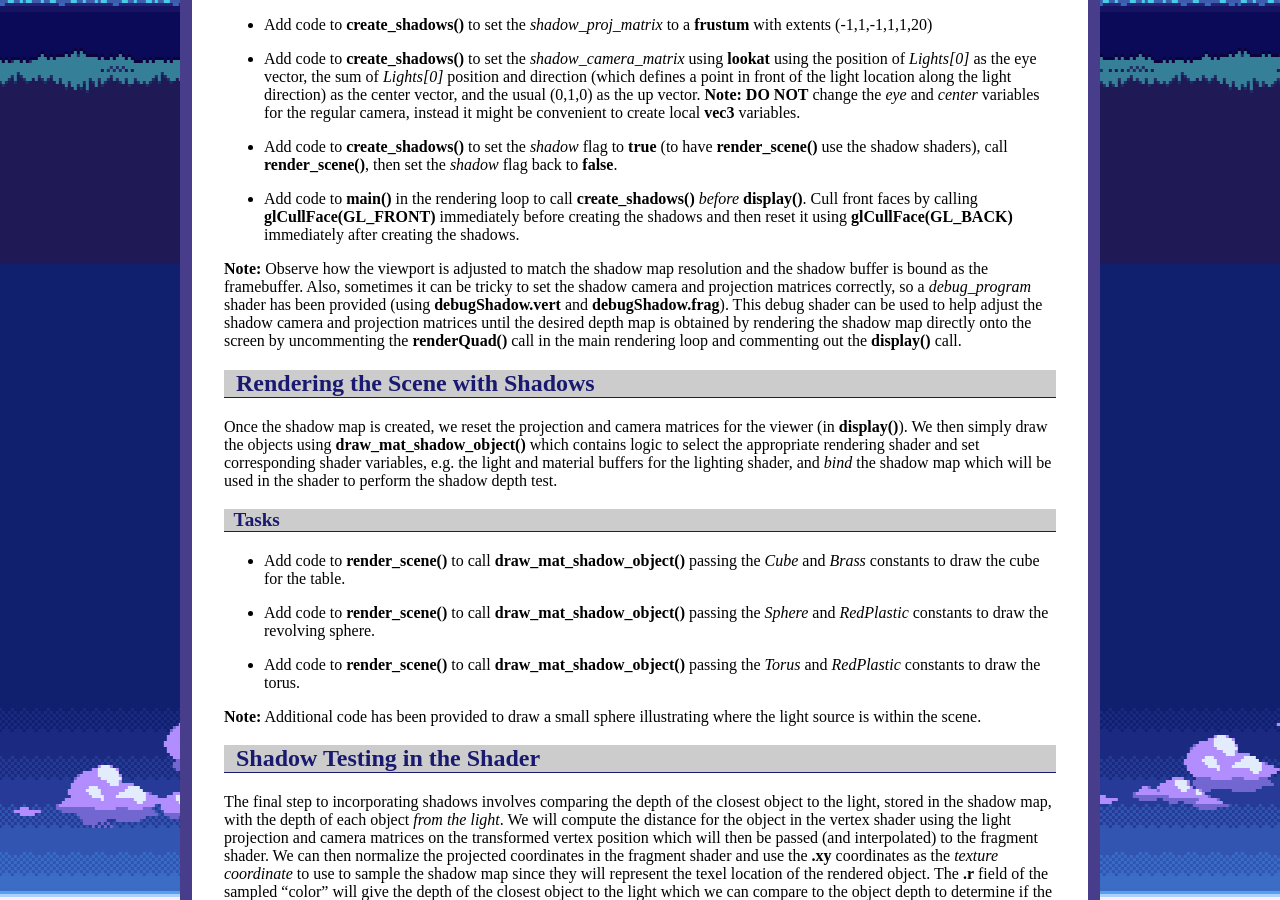
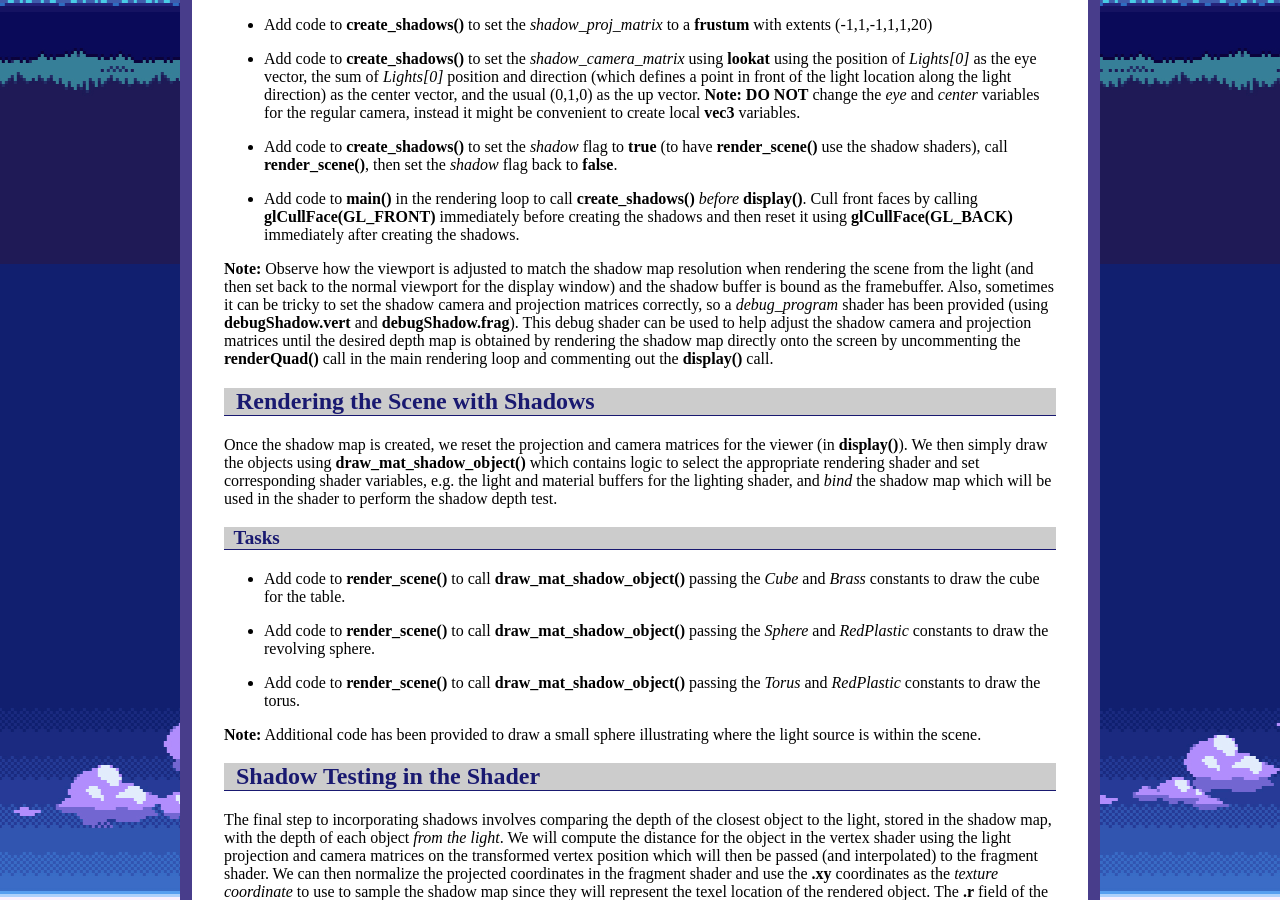
Before and after one commit to ycpcs/cs370-fall2022, a Jekyll site: the page built from labs/lab15.md, in a window 1280 px wide and 900 px high, scrolled down 1536 px. Built offline with Jekyll 4.4.1, drawn with Linux system fonts in a browser that asks for light colours.

Commit message:
update lab15
update lab15

```diff
--- a/labs/lab15.md
+++ b/labs/lab15.md
@@ -76,7 +76,7 @@ One other consideration when rendering the shadow map, is unlike our regular ren
 
 - Add code to **main()** in the rendering loop to call **create\_shadows()** *before* **display()**. Cull front faces by calling **glCullFace(GL\_FRONT)** immediately before creating the shadows and then reset it using **glCullFace(GL\_BACK)** immediately after creating the shadows.
 
-**Note:** Observe how the viewport is adjusted to match the shadow map resolution and the shadow buffer is bound as the framebuffer. Also, sometimes it can be tricky to set the shadow camera and projection matrices correctly, so a *debug\_program* shader has been provided (using **debugShadow.vert** and **debugShadow.frag**). This debug shader can be used to help adjust the shadow camera and projection matrices until the desired depth map is obtained by rendering the shadow map directly onto the screen by uncommenting the **renderQuad()** call in the main rendering loop and commenting out the **display()** call.
+**Note:** Observe how the viewport is adjusted to match the shadow map resolution when rendering the scene from the light (and then set back to the normal viewport for the display window) and the shadow buffer is bound as the framebuffer. Also, sometimes it can be tricky to set the shadow camera and projection matrices correctly, so a *debug\_program* shader has been provided (using **debugShadow.vert** and **debugShadow.frag**). This debug shader can be used to help adjust the shadow camera and projection matrices until the desired depth map is obtained by rendering the shadow map directly onto the screen by uncommenting the **renderQuad()** call in the main rendering loop and commenting out the **display()** call.
 
 ## Rendering the Scene with Shadows
 
```
Also changed, not shown: 2 other files.
